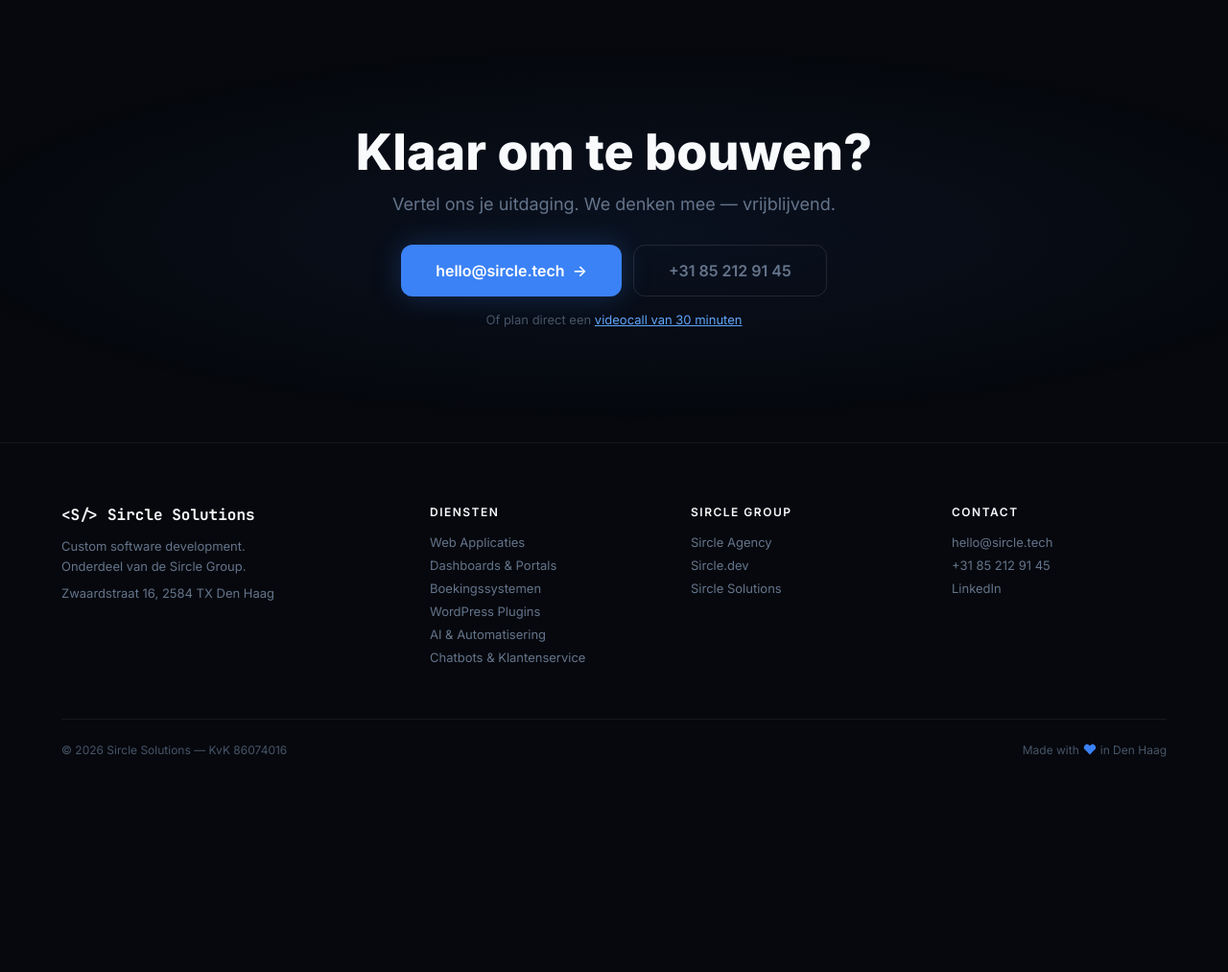
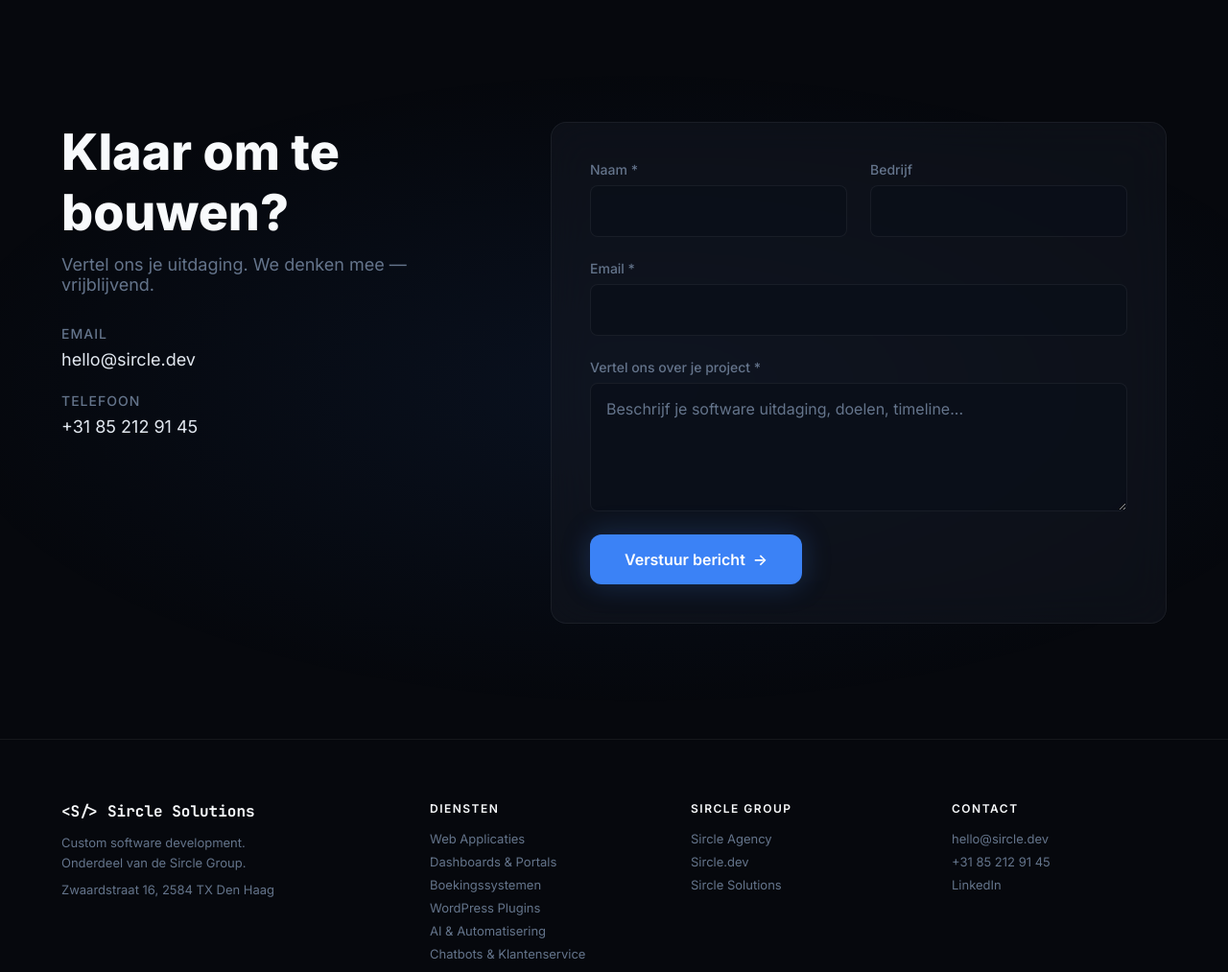
Before and after one commit to sircle-cloud/sircle-solutions-preview, a plain HTML site: page index.html in a window 1280 px wide. Shown: the part 6700-7713 px from the top of the page at 96% size. Before the commit the page ends 7521 px from the top, so only its background shows below. Drawn offline with nearby package versions, Linux system fonts and the light colour scheme.

Commit message:
Update email to hello@sircle.dev + add working contact form

```diff
--- a/css/style.css
+++ b/css/style.css
@@ -521,6 +521,102 @@ img { max-width: 100%; display: block; }
 [data-animate].visible { opacity: 1; transform: translateY(0); }
 
 /* ══════════════════════════════════════════════════════════
+   CONTACT FORM
+   ══════════════════════════════════════════════════════════ */
+.contact-grid {
+  display: grid;
+  grid-template-columns: 1fr 1fr;
+  gap: 80px;
+  align-items: start;
+}
+
+.contact__info {
+  margin-top: 32px;
+}
+
+.contact__item {
+  display: flex;
+  flex-direction: column;
+  gap: 8px;
+  margin-bottom: 24px;
+}
+
+.contact__label {
+  font-size: 14px;
+  font-weight: 500;
+  color: var(--text-muted);
+  text-transform: uppercase;
+  letter-spacing: 1px;
+}
+
+.contact__link {
+  color: var(--text);
+  text-decoration: none;
+  font-size: 18px;
+  transition: color 0.3s ease;
+}
+
+.contact__link:hover {
+  color: var(--primary);
+}
+
+.contact__form {
+  background: rgba(20, 25, 35, 0.5);
+  border: 1px solid var(--border);
+  border-radius: 16px;
+  padding: 40px;
+  backdrop-filter: blur(20px);
+}
+
+.form-row {
+  display: grid;
+  grid-template-columns: 1fr 1fr;
+  gap: 24px;
+}
+
+.form-group {
+  display: flex;
+  flex-direction: column;
+  gap: 8px;
+  margin-bottom: 24px;
+}
+
+.form-group label {
+  font-size: 14px;
+  font-weight: 500;
+  color: var(--text-muted);
+}
+
+.form-group input,
+.form-group textarea {
+  background: rgba(10, 15, 25, 0.8);
+  border: 1px solid var(--border);
+  border-radius: 8px;
+  padding: 16px;
+  color: var(--text);
+  font-family: inherit;
+  font-size: 16px;
+  transition: border-color 0.3s ease, background 0.3s ease;
+}
+
+.form-group input:focus,
+.form-group textarea:focus {
+  outline: none;
+  border-color: var(--primary);
+  background: rgba(10, 15, 25, 1);
+}
+
+.form-group textarea {
+  resize: vertical;
+  min-height: 120px;
+}
+
+.form-group input::placeholder,
+.form-group textarea::placeholder {
+  color: var(--text-muted);
+}
+
+/* ══════════════════════════════════════════════════════════
    RESPONSIVE
    ══════════════════════════════════════════════════════════ */
 @media (max-width: 1024px) {
@@ -546,6 +642,10 @@ img { max-width: 100%; display: block; }
   .footer__grid { grid-template-columns: 1fr; gap: 32px; }
   .footer__bottom { flex-direction: column; gap: 8px; text-align: center; }
   .process-step { gap: 16px; }
+
+  .contact-grid { grid-template-columns: 1fr; gap: 40px; }
+  .form-row { grid-template-columns: 1fr; }
+  .contact__form { padding: 24px; }
 }
 @media (max-width: 480px) {
   .hero__title { font-size: 36px; }
--- a/index.html
+++ b/index.html
@@ -563,22 +563,48 @@
     </div>
   </section>
 
-  <!-- ═══════════ CTA ═══════════ -->
+  <!-- ═══════════ CONTACT ═══════════ -->
   <section class="section section--cta" id="contact">
     <div class="container">
-      <div class="cta-content" data-animate="fade-up">
-        <h2 class="cta__title">Klaar om te bouwen?</h2>
-        <p class="cta__sub">Vertel ons je uitdaging. We denken mee — vrijblijvend.</p>
-        <div class="cta__actions">
-          <a href="mailto:hello@sircle.tech" class="btn btn--primary btn--large btn--glow">
-            hello@sircle.tech
+      <div class="contact-grid">
+        <div class="contact__content" data-animate="fade-up">
+          <h2 class="cta__title">Klaar om te bouwen?</h2>
+          <p class="cta__sub">Vertel ons je uitdaging. We denken mee — vrijblijvend.</p>
+          <div class="contact__info">
+            <div class="contact__item">
+              <span class="contact__label">Email</span>
+              <a href="mailto:hello@sircle.dev" class="contact__link">hello@sircle.dev</a>
+            </div>
+            <div class="contact__item">
+              <span class="contact__label">Telefoon</span>
+              <a href="tel:+31852129145" class="contact__link">+31 85 212 91 45</a>
+            </div>
+          </div>
+        </div>
+        <form class="contact__form" data-animate="fade-up" action="https://formspree.io/f/xdkonpzl" method="POST">
+          <div class="form-row">
+            <div class="form-group">
+              <label for="name">Naam *</label>
+              <input type="text" id="name" name="name" required>
+            </div>
+            <div class="form-group">
+              <label for="company">Bedrijf</label>
+              <input type="text" id="company" name="company">
+            </div>
+          </div>
+          <div class="form-group">
+            <label for="email">Email *</label>
+            <input type="email" id="email" name="email" required>
+          </div>
+          <div class="form-group">
+            <label for="project">Vertel ons over je project *</label>
+            <textarea id="project" name="project" rows="5" placeholder="Beschrijf je software uitdaging, doelen, timeline..." required></textarea>
+          </div>
+          <button type="submit" class="btn btn--primary btn--large btn--glow">
+            Verstuur bericht
             <span class="btn__arrow">→</span>
-          </a>
-          <a href="tel:+31852129145" class="btn btn--ghost btn--large">
-            +31 85 212 91 45
-          </a>
-        </div>
-        <p class="cta__note">Of plan direct een <a href="#">videocall van 30 minuten</a></p>
+          </button>
+        </form>
       </div>
     </div>
   </section>
@@ -609,7 +635,7 @@
         </div>
         <div class="footer__col">
           <h4>Contact</h4>
-          <a href="mailto:hello@sircle.tech">hello@sircle.tech</a>
+          <a href="mailto:hello@sircle.dev">hello@sircle.dev</a>
           <a href="tel:+31852129145">+31 85 212 91 45</a>
           <a href="https://linkedin.com/company/sirclecreative" target="_blank">LinkedIn</a>
         </div>
```
